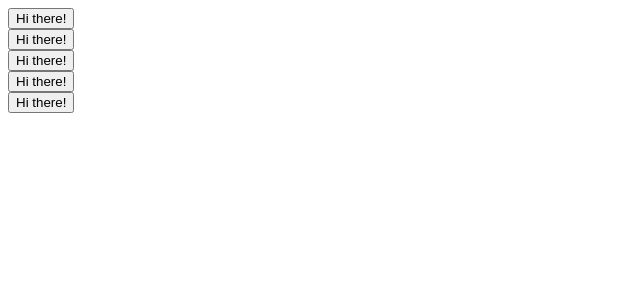
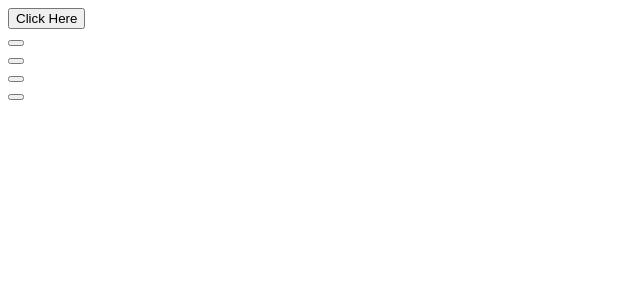
Before and after one commit to NS-25/udemy-comps, a React (Vite) app: page / in a window 1280 px wide. Shown: the top 300 px of the page, without its empty margins (0-640 px from the left). Built offline with nearby package versions, Linux system fonts and the light colour scheme.

Commit message:
some changes in button and app files

```diff
--- a/src/App.jsx
+++ b/src/App.jsx
@@ -5,7 +5,7 @@ const App = () => {
   return (
     <>
       <div>
-        <Button />
+        <Button text="Click Here" />
       </div>
       <div>
         <Button />
--- a/src/Button.jsx
+++ b/src/Button.jsx
@@ -1,5 +1,5 @@
-const Button = () => {
-  return <button>Hi there!</button>;
+const Button = ({ text }) => {
+  return <button>{text}</button>;
 };
 
 export default Button;
```
